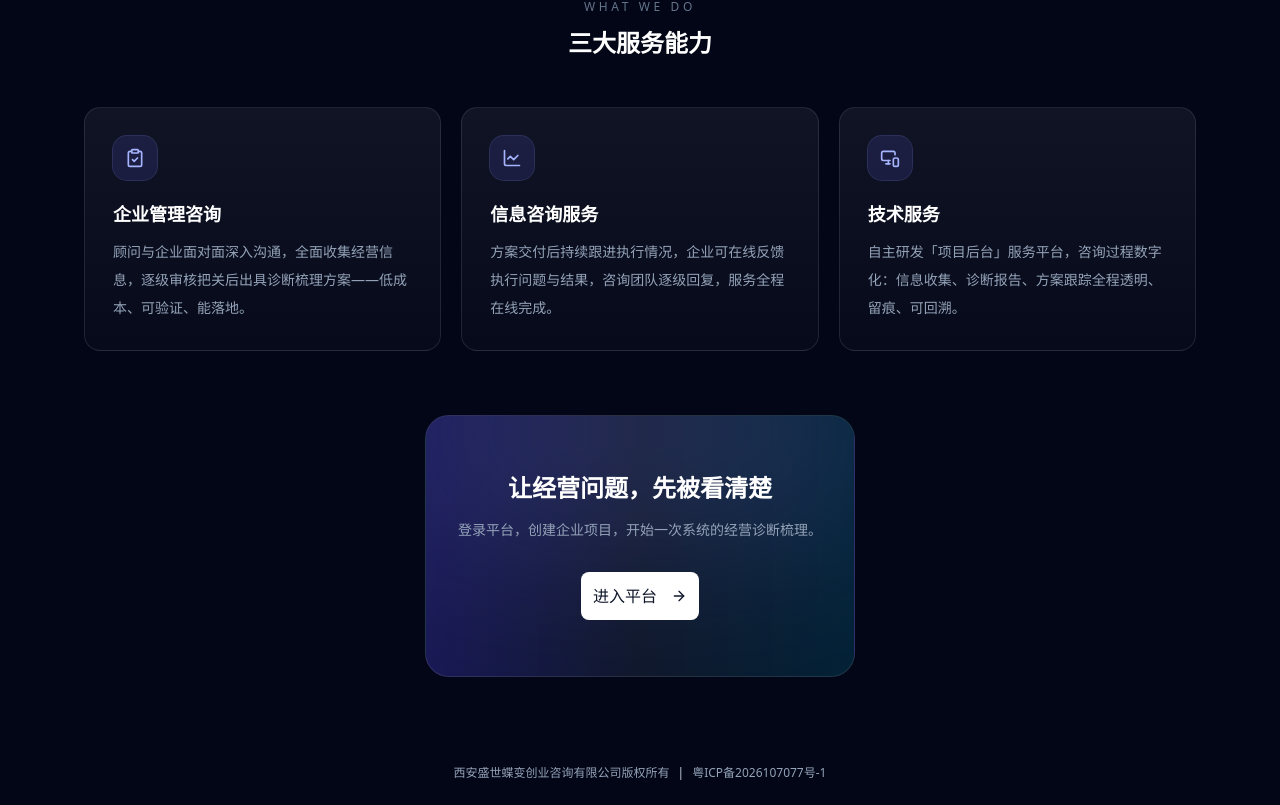
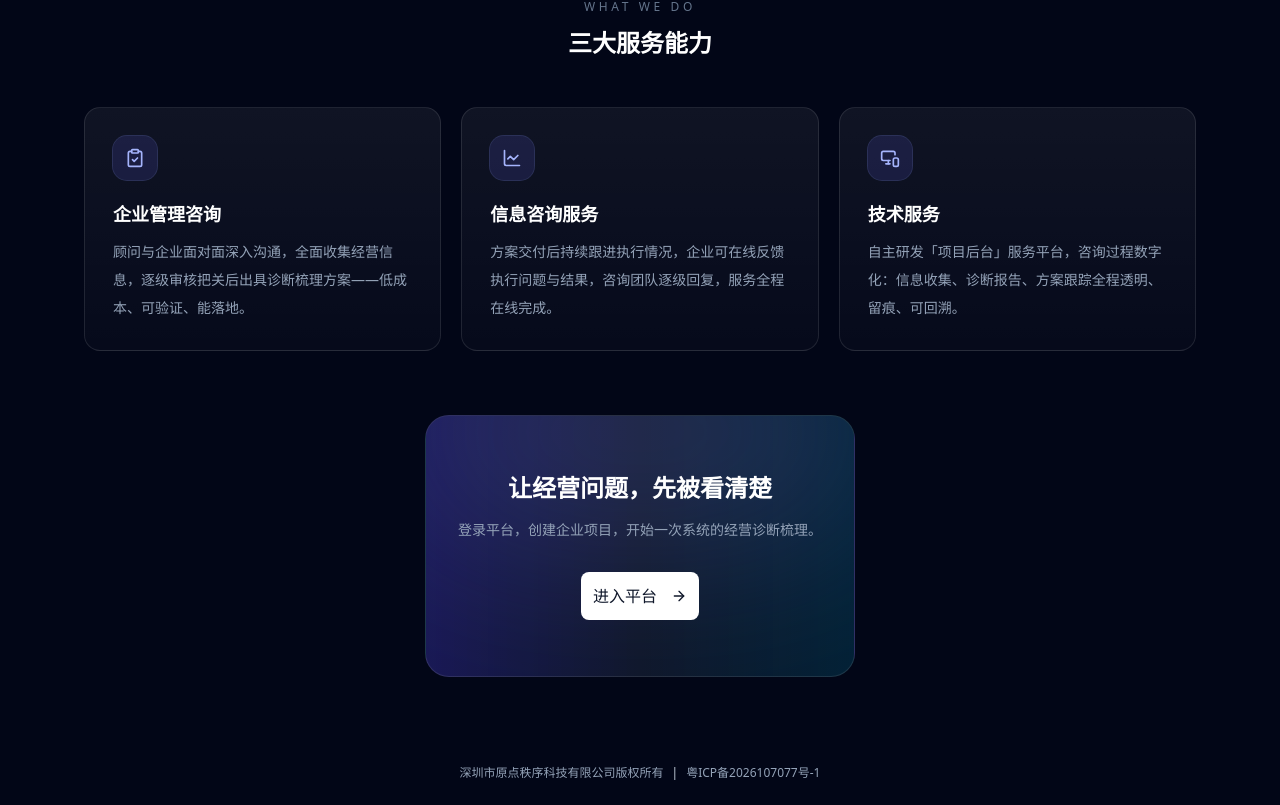
Before and after one commit to zhouliujunteng/shangyehoutai-diebian, a React (Vite) app: page / in a window 1280 px wide. Shown: the part 1027-1832 px from the top of the page. Built offline with nearby package versions, Linux system fonts and the light colour scheme; no server answers.

Commit message:
v65 主体信息改回深圳市原点秩序科技有限公司（与备案号一致）

```diff
--- a/src/components/Beian.tsx
+++ b/src/components/Beian.tsx
@@ -9,7 +9,7 @@
 export default function Beian() {
   return (
     <div className="no-print py-6 text-center text-xs text-slate-400">
-      <span>西安盛世蝶变创业咨询有限公司版权所有</span>
+      <span>深圳市原点秩序科技有限公司版权所有</span>
       <span className="mx-2 text-slate-300">|</span>
       <a
         href="https://beian.miit.gov.cn/"
--- a/src/lib/appVersion.ts
+++ b/src/lib/appVersion.ts
@@ -2,4 +2,4 @@
  * 应用版本号（每次发布递增，打包时更新）。
  * v{提交序号} · {git 短哈希}，直观反映当前是第几个发布版本。
  */
-export const APP_VERSION = 'v64'
+export const APP_VERSION = 'v65'
```
